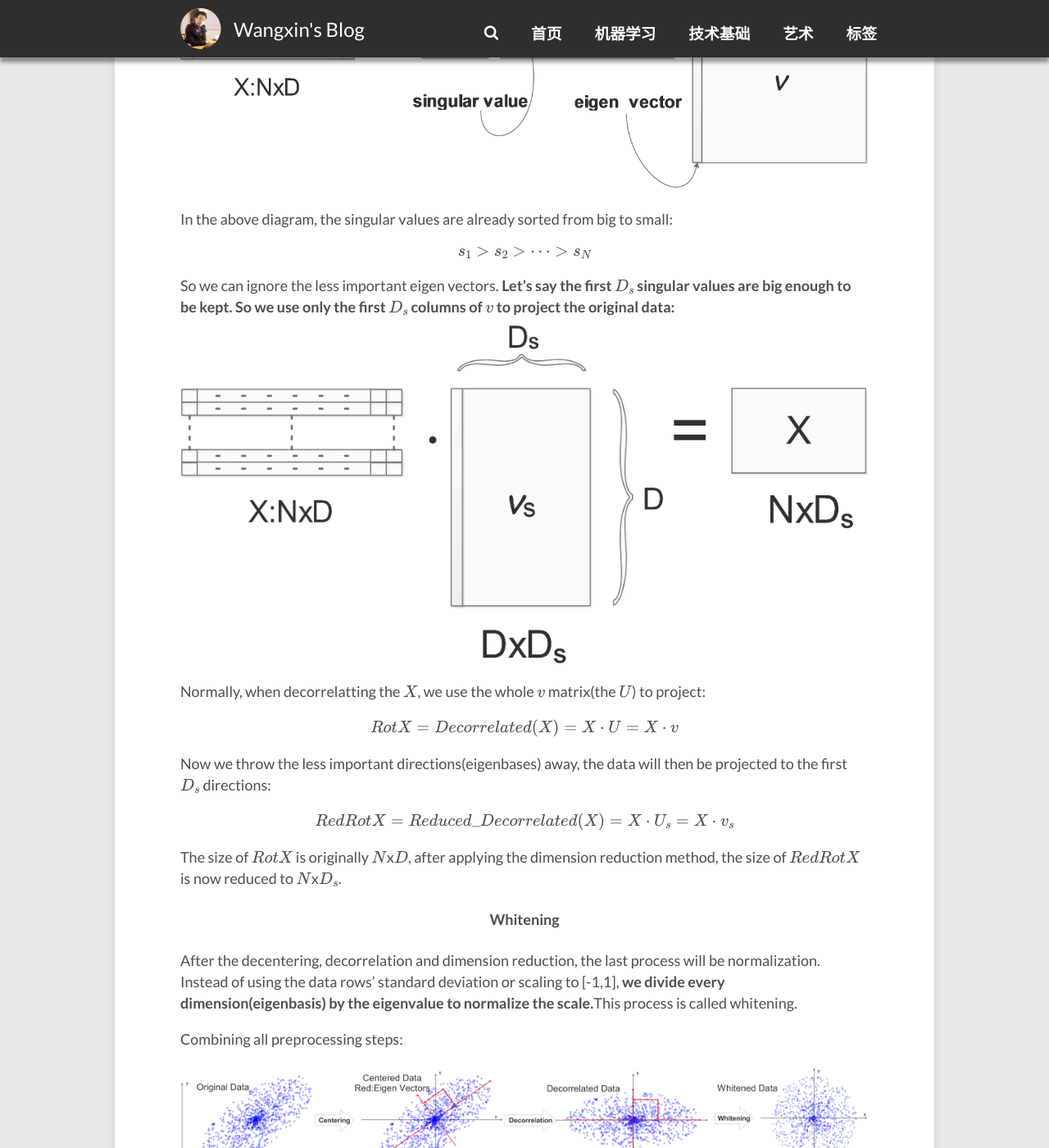
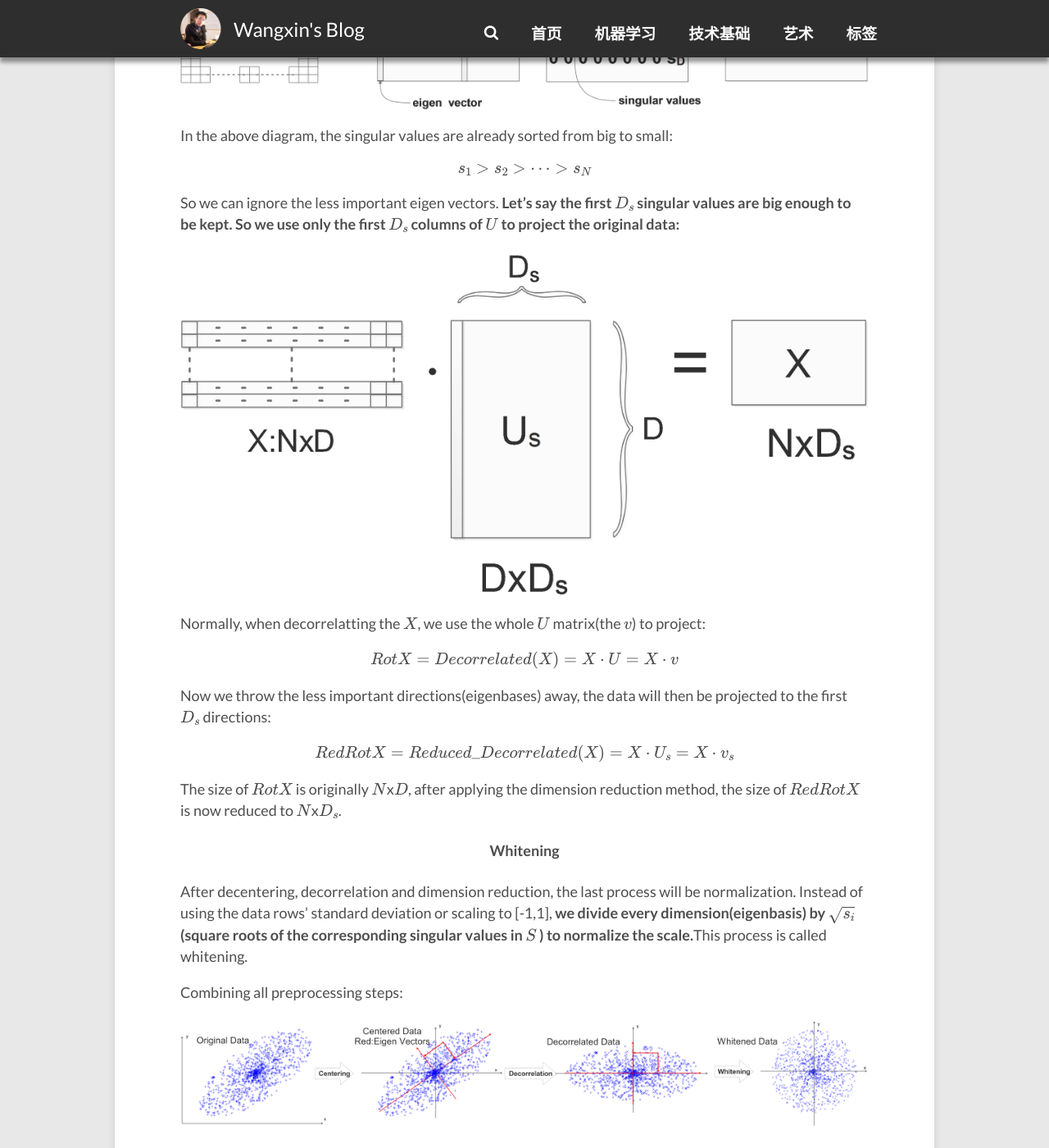
Before and after one commit to einsteinliu/einsteinliu.github.io, a Jekyll site: the page built from _posts/2016-09-20-NN3.md, in a window 1280 px wide and 1400 px high, scrolled down 4041 px. Shown: the whole window at 82% size. Built offline with Jekyll 4.4.1, drawn with Linux system fonts in a browser that asks for light colours; nearby versions of some CDN libraries; formulas are drawn with MathJax 3; comment, search, counter and statistics services are not loaded; some of the changed text lies outside the part shown.

Commit message:
new things

```diff
--- a/_posts/2016-09-20-NN3.md
+++ b/_posts/2016-09-20-NN3.md
@@ -79,8 +79,6 @@ $$v$$  **is exactly the same as**  $$U$$.
 
 $$u$$  **is exactly the same as**  $$V$$.
 
-**The singular values in $$S$$ are squares of the values in $$s$$.**
-
 The eigen vectors are visualized as red vectors in the above diagram.
 
 We can "project" the data point on to the eigen vectors:
@@ -93,9 +91,9 @@ The projection is visualized as the 2 projection arrows perpendicular to each ot
 
 #### **<center>Dimensionality Reduction</center>**
 
-**The eigen vectors in $$v$$ are already sorted by the singular values in $$s$$, the bigger is the singular value, the more important is the corresponding eigen vector in $$u$$：**
+**The eigen vectors in $$U$$ are already sorted by the singular values in $$S$$, the bigger is the singular value, the more important is the corresponding eigen vector in $$U$$：**
 
-![svd]({{ site.url }}\images\machine_learning\svd.png)
+![svd]({{ site.url }}\images\machine_learning\covsvd.png)
 
 In the above diagram, the singular values are already sorted from big to small:
 
@@ -103,9 +101,11 @@ In the above diagram, the singular values are already sorted from big to small:
 
 $$s_1>s_2>\cdots >s_N$$
 
-So we can ignore the less important eigen vectors. **Let's say the first $$D_s$$ singular values are big enough to be kept. So we use only the first $$D_s$$ columns of $$v$$ to project the original data:**![reducedim]({{ site.url }}\images\machine_learning\reducedim.png)
+So we can ignore the less important eigen vectors. **Let's say the first $$D_s$$ singular values are big enough to be kept. So we use only the first $$D_s$$ columns of $$U$$ to project the original data:**
 
-Normally, when decorrelatting the $$X$$, we use the whole $$v$$ matrix(the $$U$$) to project:
+![covsvd]({{ site.url }}\images\machine_learning\reducedim.png)
+
+Normally, when decorrelatting the $$X$$, we use the whole $$U$$ matrix(the $$v$$) to project:
 
 
 
@@ -121,7 +121,7 @@ The size of $$RotX$$ is originally $$N$$x$$D$$, after applying the dimension red
 
 #### **<center>Whitening</center>**
 
-After the decentering, decorrelation and dimension reduction, the last process will be normalization. Instead of using the data rows' standard deviation or scaling to [-1,1], **we divide every dimension(eigenbasis) by the eigenvalue to normalize the scale.**This process is called whitening.
+After decentering, decorrelation and dimension reduction, the last process will be normalization. Instead of using the data rows' standard deviation or scaling to [-1,1], **we divide every dimension(eigenbasis) by $$\sqrt{s_i}$$(square roots of the corresponding singular values in $$S$$ ) to normalize the scale.**This process is called whitening.
 
 Combining all preprocessing steps:
 
```
Also changed, not shown: images/machine_learning/covsvd.png (added), images/machine_learning/reducedim.png.
